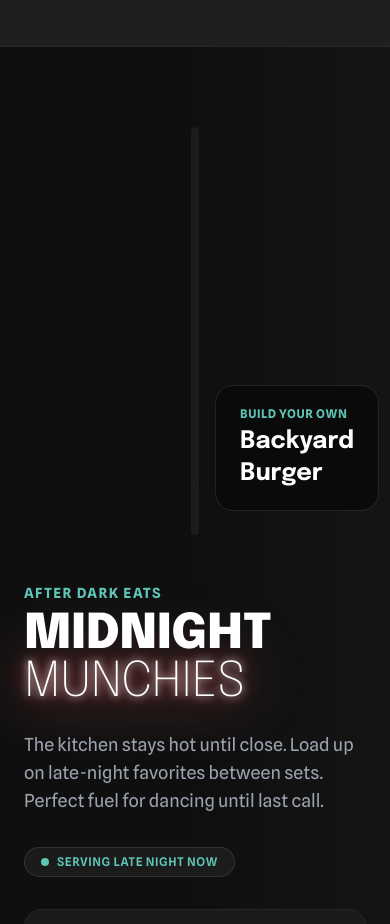
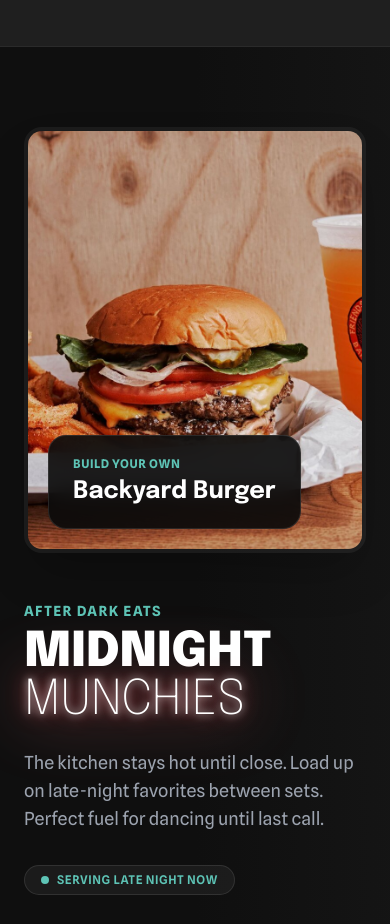
Before and after one commit to ktstone/filp, a Next.js app: page / in a window 390 px wide. Shown: the part 3330-4254 px from the top of the page. Built offline with nearby package versions, Linux system fonts and the light colour scheme.

Commit message:
mobile fix for food section on homepage

```diff
--- a/src/components/food-section.tsx
+++ b/src/components/food-section.tsx
@@ -175,10 +175,10 @@ export function FoodSection() {
         }`}
       >
         {/* Left: Featured image */}
-        <div className="flex w-full shrink-0 items-center justify-center lg:w-[592px]">
+        <div className="w-full shrink-0 lg:w-[592px]">
           <div className="relative">
             <div className="overflow-hidden rounded-2xl border-4 border-white/5 shadow-[0_25px_50px_-12px_rgba(0,0,0,0.25)]">
-              <div className="relative h-[400px] w-full sm:h-[500px] sm:w-[584px]">
+              <div className="relative aspect-[4/5] w-full sm:aspect-auto sm:h-[500px] sm:w-[584px]">
                 <Image
                   src={menu.featuredImage}
                   alt={menu.featuredName}
```
